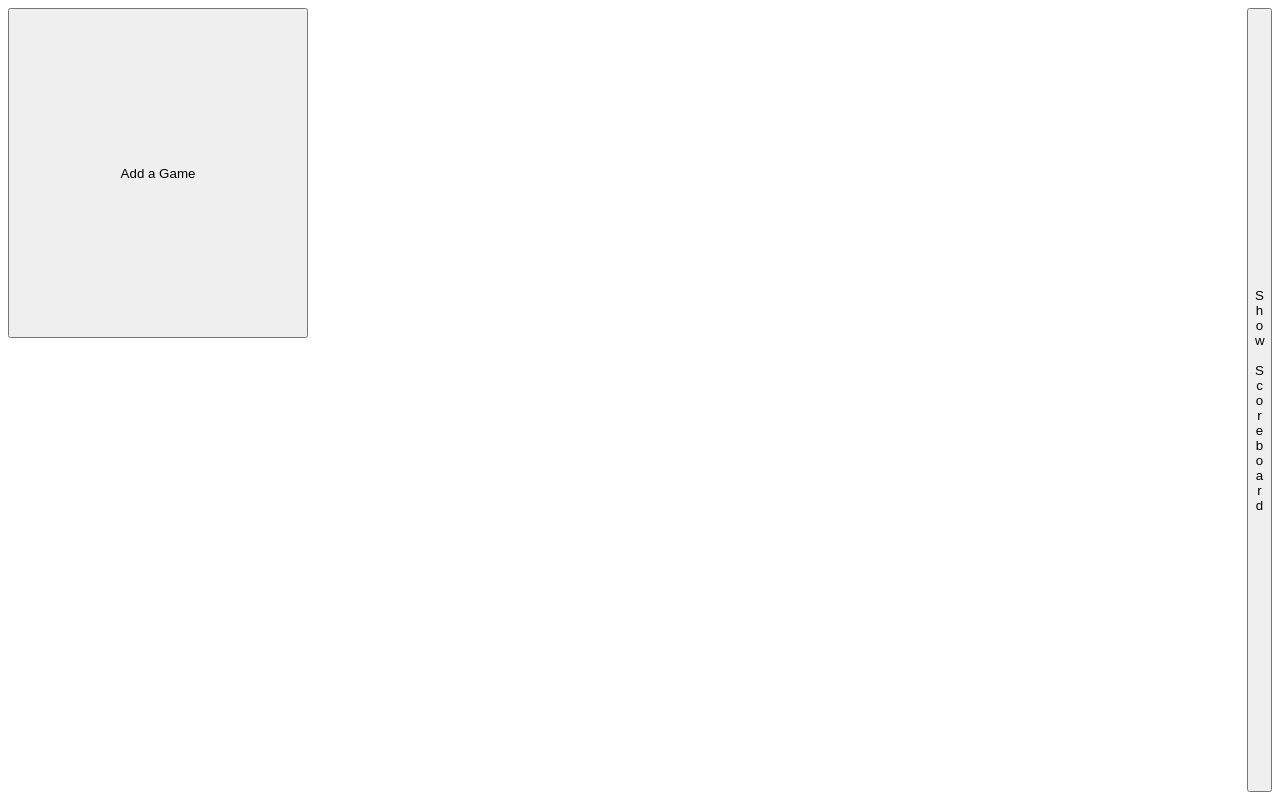
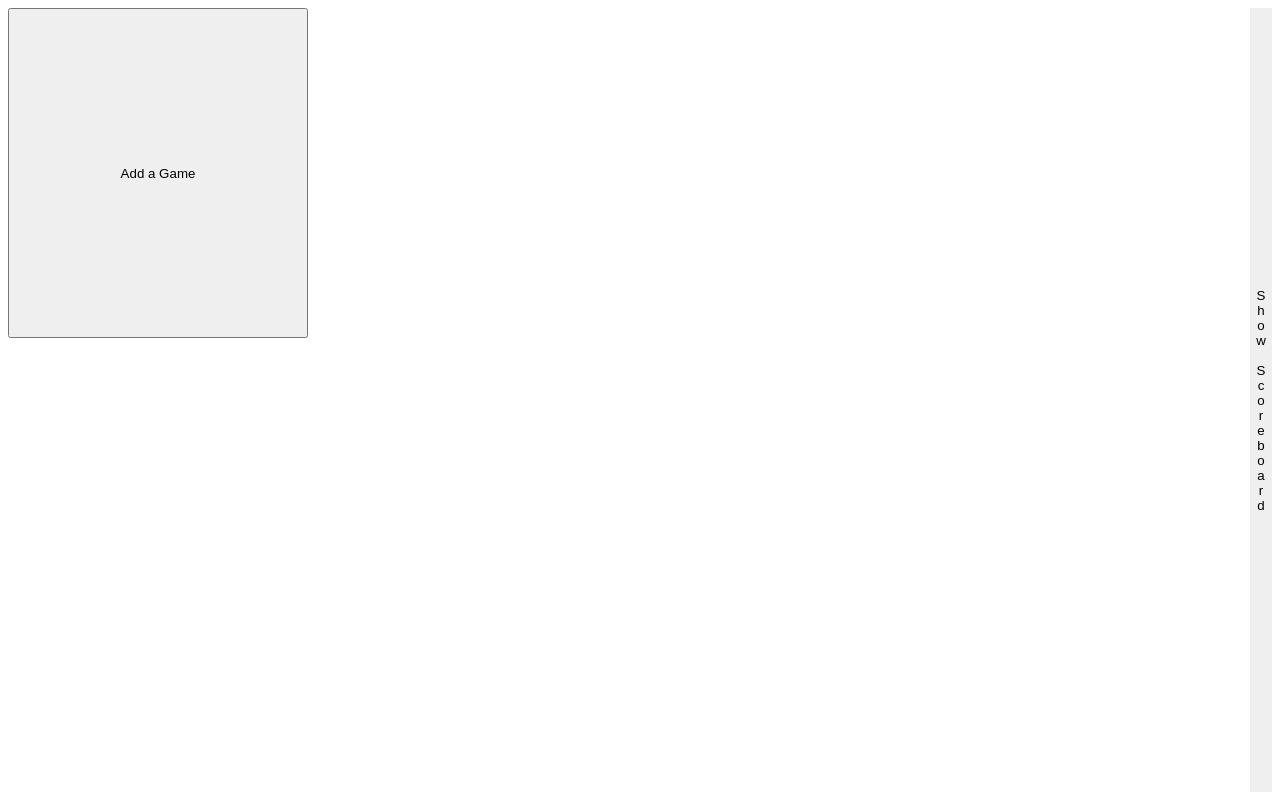
Before and after one commit to Haydenmarx/JavaScript-Tic-Tac-Toe, a plain HTML site: page index.html in a window 1280 px wide. Drawn offline with Linux system fonts and the light colour scheme.

Commit message:
Cross-browser sidebar scoreboard styling fixes

```diff
--- a/style.css
+++ b/style.css
@@ -104,13 +104,14 @@ button {
 #games + div {
   margin-left: auto;
   /* border-left: 1px solid black; */
-  width: 275px;
+  width: 280px;
+  justify-content: space-between;
   display: flex;
   height: calc(100vh - 16px);
 }
 
 #games + div.short {
-  width: 25px;
+  width: 22px;
 }
 
 #scoreboard,
@@ -168,8 +169,9 @@ button {
 }
 
 .horizontal-button {
-  width: 25px;
+  width: 22px;
   height: calc(100vh - 16px);
   word-wrap: break-word;
+  border: 0px;
   /* margin-top: calc(50vh - 150px); */
 }
```
